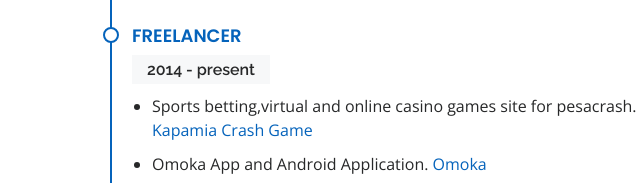
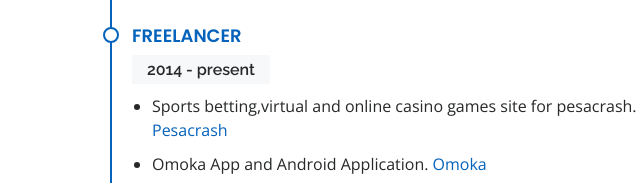
Before and after one commit to martinkimani/martinkimani.github.io, a plain HTML site: page index.html in a window 1280 px wide. Shown: the part 2576-2759 px from the top of the page, 592-1232 px from the left. Drawn offline with nearby package versions, Linux system fonts and the light colour scheme.

Commit message:
freelance projects updated

```diff
--- a/index.html
+++ b/index.html
@@ -324,7 +324,7 @@
               <h4>Freelancer</h4>
               <h5>2014 - present</h5>
               <ul>
-                <li>Sports betting,virtual and online casino games site for pesacrash. <a href="https://www.pesacrash.co.ke">Kapamia Crash Game</a></li>
+                <li>Sports betting,virtual and online casino games site for pesacrash. <a href="https://www.pesacrash.co.ke">Pesacrash</a></li>
                 <li>Omoka App and Android Application. <a href="https://play.google.com/store/apps/details?id=com.omoka.vibe">Omoka</a></li>
                 <li>Bulk SMS system for Taifa mobile ltd. <a href="https://beta.taifamobile.co.ke/">Taifa</a></li>
                 <li>Bulk SMS system for techpitch ltd. <a href="https://cst.techpitch.co.ke/">TechPitch</a></li>
```
